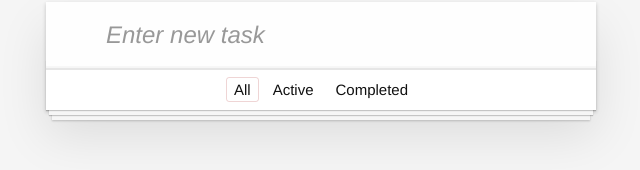
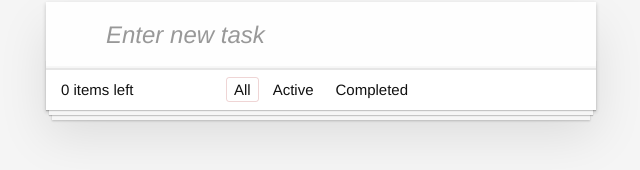
Before and after one commit to abdulkadiret/Todo-App, a React (Create React App) app: page / in a window 1280 px wide. Shown: the part 128-298 px from the top of the page, without its empty margins (319-959 px from the left). Built offline with nearby package versions, Linux system fonts and the light colour scheme.

Commit message:
Add uncomplete todo count

```diff
--- a/src/Components/Footer.js
+++ b/src/Components/Footer.js
@@ -3,6 +3,14 @@ import React from 'react';
 const Footer = (props) => {
   return (
     <footer className="footer">
+      <span className="todo-count">
+        <strong>{props.todos.filter((todo) => !todo.completed).length}</strong>{' '}
+        item
+        {props.todos.filter((todo) => !todo.completed).length === 1
+          ? ''
+          : 's'}{' '}
+        left
+      </span>
       <ul className="filters">
         <li>
           <a
```
